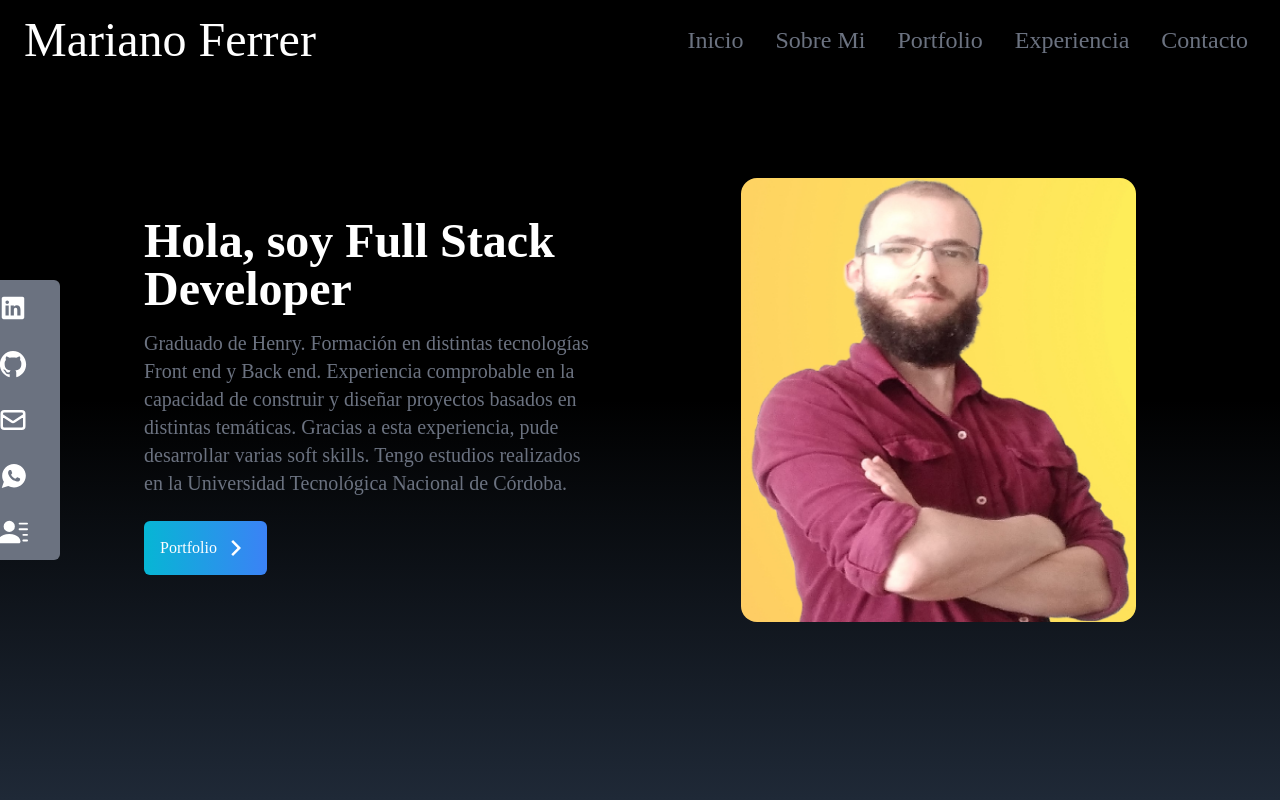
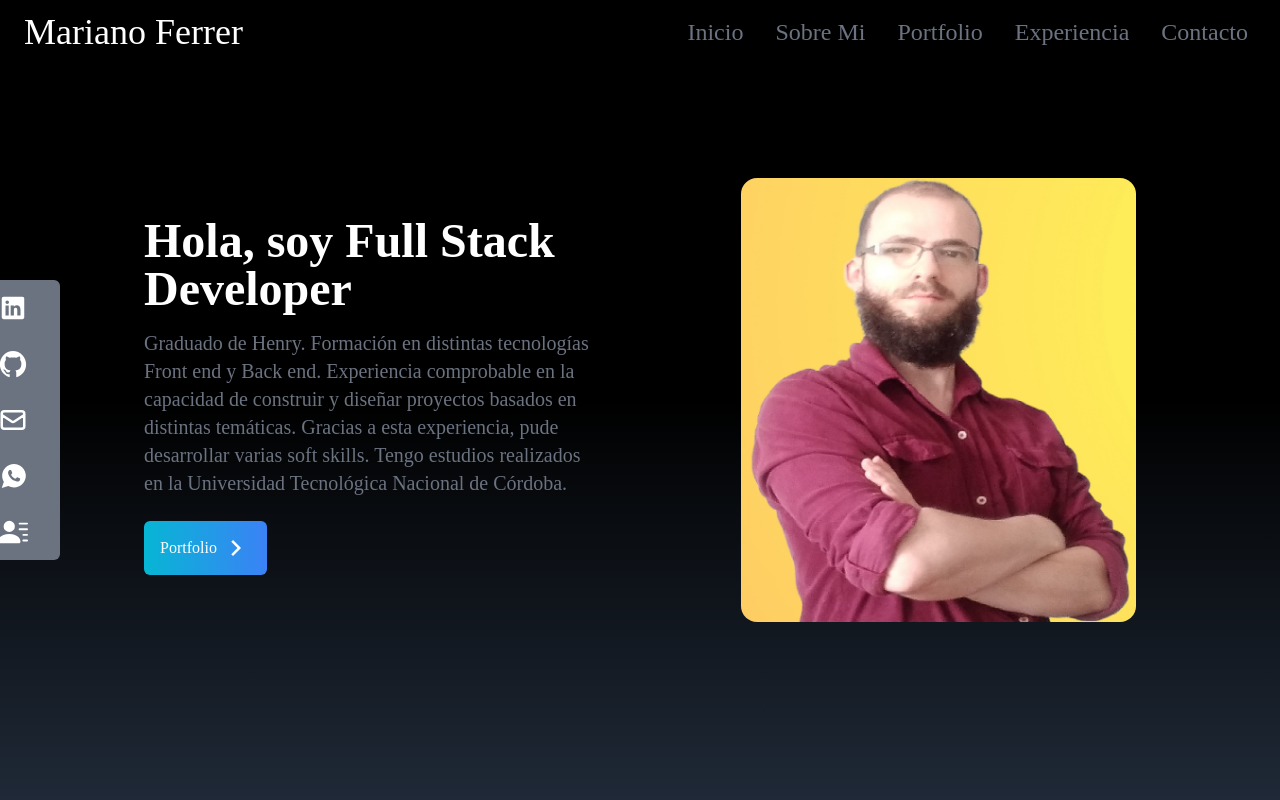
Before and after one commit to cracka07/Portfolio, a React (Create React App) app: page / in a window 1280 px wide. Shown: the top 800 px of the page. Built offline with nearby package versions, Linux system fonts and the light colour scheme; a web font is replaced by a local one.

Commit message:
portfolio updated

```diff
--- a/src/components/NavBar.jsx
+++ b/src/components/NavBar.jsx
@@ -29,9 +29,9 @@ const NavBar = () => {
  ]
 
   return (
-    <div className="flex justify-between items-center w-full h-20 px-4 text-white bg-black fixed">
+    <div className="flex justify-between items-center w-full h-16 px-4 text-white bg-black fixed">
       <div>
-        <h1 className="text-5xl font-signature ml-2">Mariano Ferrer</h1>
+        <h1 className="text-4xl font-signature ml-2">Mariano Ferrer</h1>
       </div>
 
       <ul className=" text-2xl  hidden md:flex">
```
